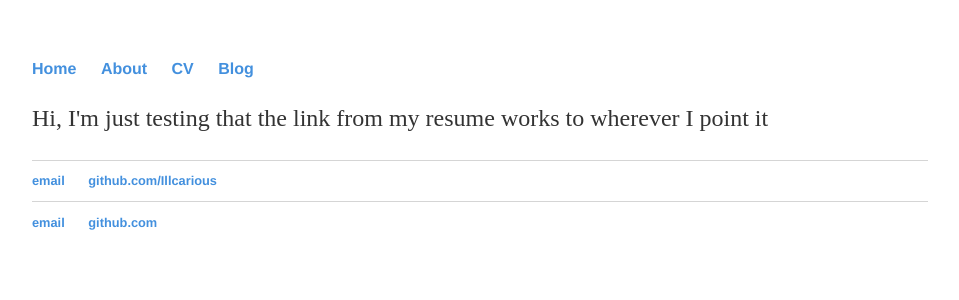
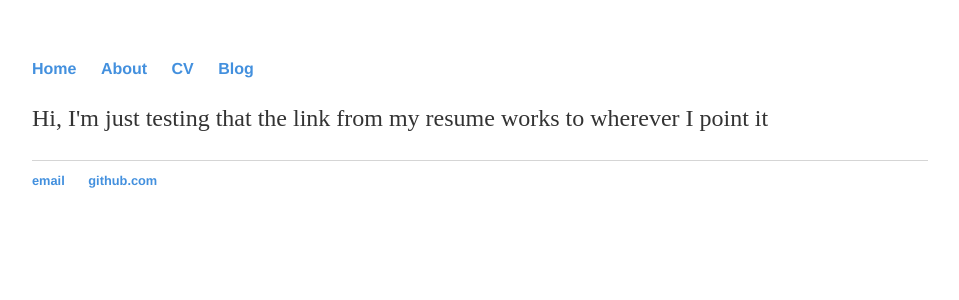
Before and after one commit to Illcarious/Illcarious.github.io, a Jekyll site: the page built from cv/cv.html, in a window 1280 px wide. Shown: the top 300 px of the page, without its empty margins (160-1119 px from the left). Built offline with Jekyll 4.4.1, drawn with Linux system fonts in a browser that asks for light colours.

Commit message:
Update cv.html

```diff
--- a/cv/cv.html
+++ b/cv/cv.html
@@ -2,17 +2,6 @@
 layout: default
 title: Nick's CV
 ---
-<head>
-  <title>Just trying out the link</title>
-</head>
-<body>
-  <div class="details">
+  <div class="blurb">
     <p>Hi, I'm just testing that the link from my resume works to wherever I point it </p>
-  </div class="details">
-  <footer>
-	<ul>
-        	<li><a href="fakeemail@gmail.com">email</a></li>
-        	<li><a href="https://github.com/Illcarious">github.com/Illcarious</a></li>
-	</ul>
-    </footer>
-</body>
+  </div class="blurb">
```
